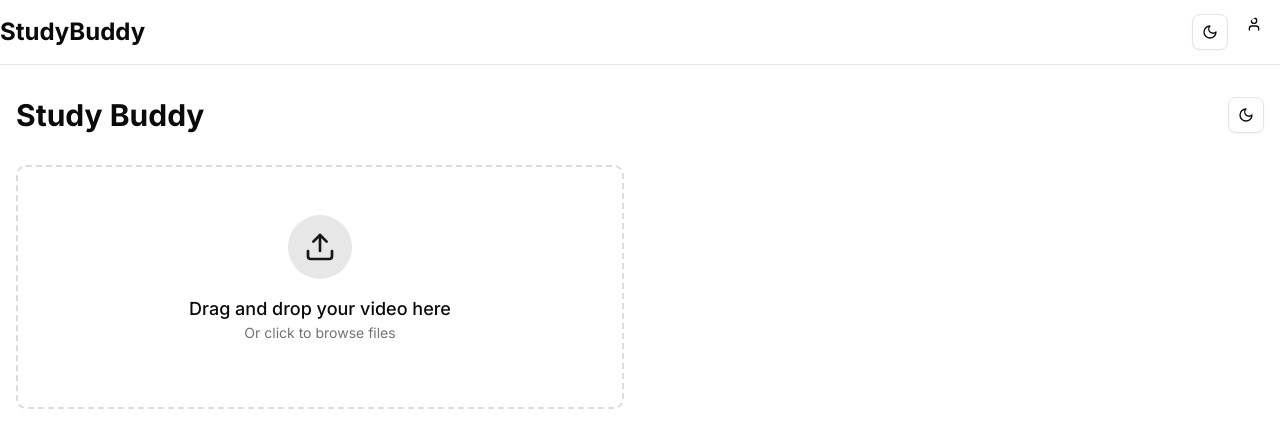
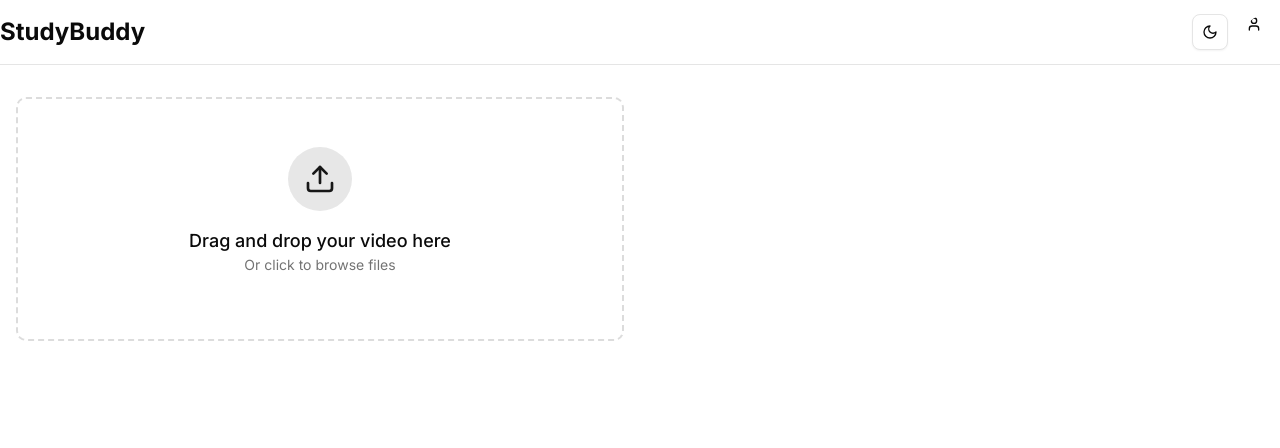
Before and after one commit to Sudhanva1999/StudyBuddyHackathon, a Next.js app in the folder frontend/study-buddy/: page / in a window 1280 px wide. Shown: the top 448 px of the page. Built offline with nearby package versions, Linux system fonts and the light colour scheme; sample sign-in values are in the browser's storage.

Commit message:
navbar fix

```diff
--- a/frontend/study-buddy/src/app/page.tsx
+++ b/frontend/study-buddy/src/app/page.tsx
@@ -1,8 +1,5 @@
-// import { useState } from "react";
 "use client";
-import { Suspense } from "react";
 import { Upload } from "@/components/upload";
-import { ThemeToggle } from "@/components/theme-toggle";
 import { Chat } from "@/components/chat";
 import { useState } from "react";
 import { FlashCards } from "@/components/flash-cards";
@@ -19,11 +16,6 @@ export default function Home() {
   return (
     <div className="min-h-screen bg-background">
       <div className="container mx-auto px-4 py-8">
-        <div className="flex justify-between items-center mb-8">
-          <h1 className="text-3xl font-bold">Study Buddy</h1>
-          <ThemeToggle />
-        </div>
-
         <div className="grid grid-cols-1 md:grid-cols-2 gap-8">
           <div className="space-y-8">
             <Upload onTaskIdUpdate={handleTaskIdUpdate} />
```
